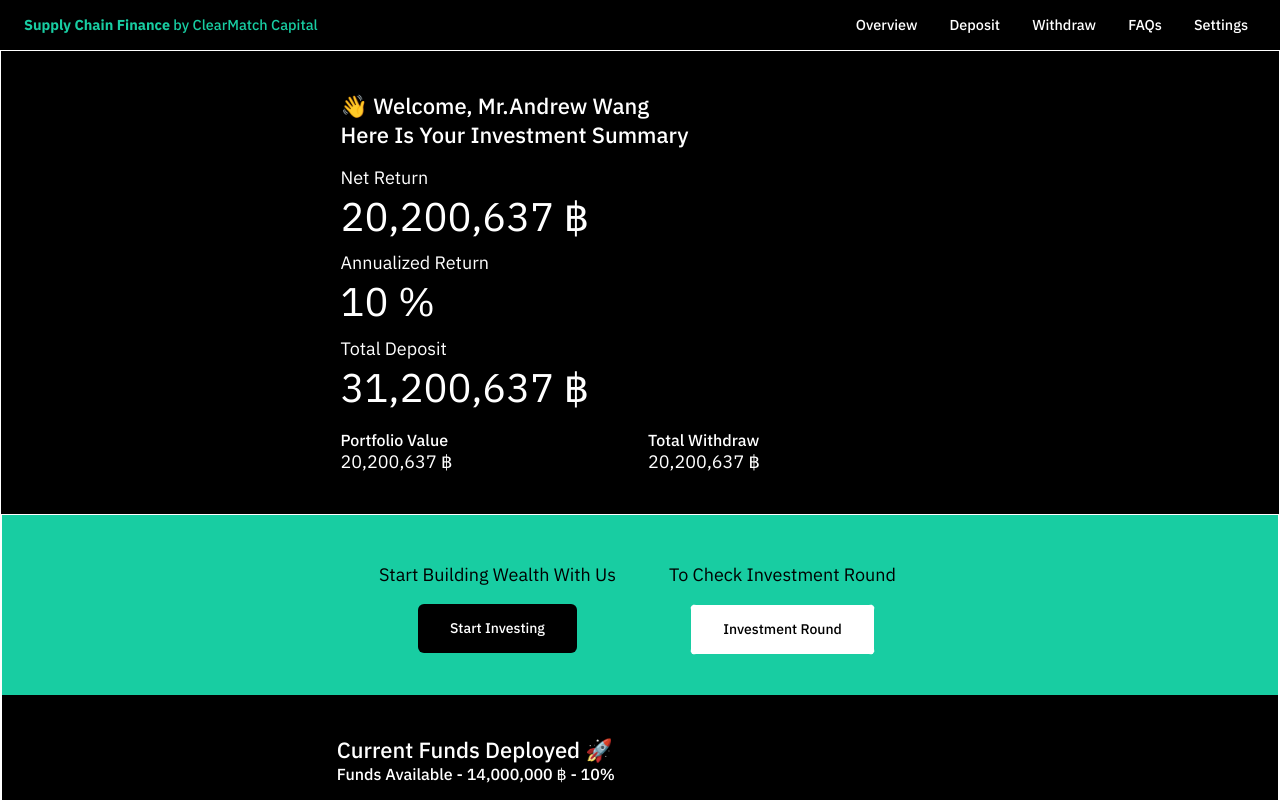
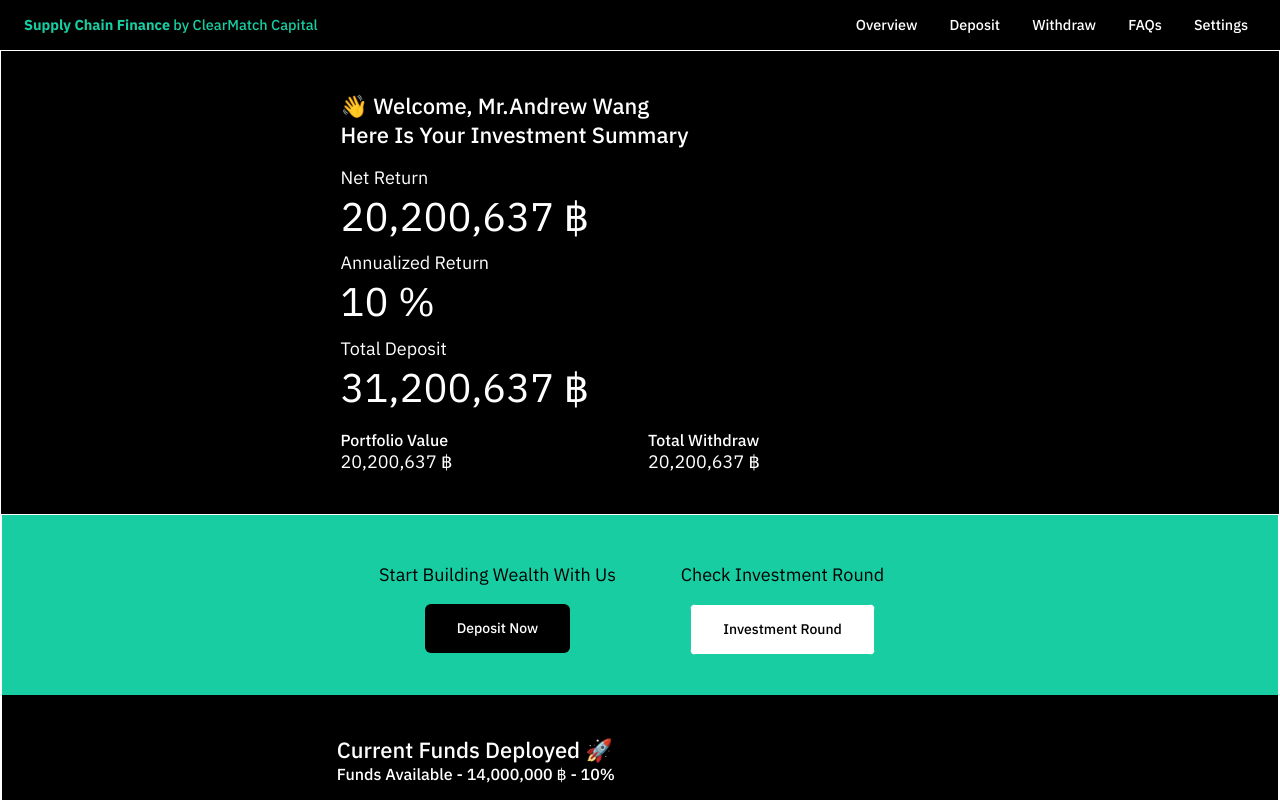
Before and after one commit to winliewpairat/pp-design-sandbox, a Next.js app: page / in a window 1280 px wide. Shown: the top 800 px of the page. Built offline with nearby package versions, Linux system fonts and the light colour scheme.

Commit message:
change button label

```diff
--- a/components/cta.jsx
+++ b/components/cta.jsx
@@ -13,12 +13,12 @@ class CTA extends React.Component {
           <div className={styles.nested}>
             <div className={styles.h6}>Start building wealth with us</div>
             <Button
-            label="Start Investing"
+            label="Deposit Now"
             cname={styles.btnPrimary}
             />
           </div>
           <div className={styles.nested}>
-            <div className={styles.h6}>To Check Investment Round</div>
+            <div className={styles.h6}>Check Investment Round</div>
             <Link href="#round">
             <Button
             label="Investment Round"
```
